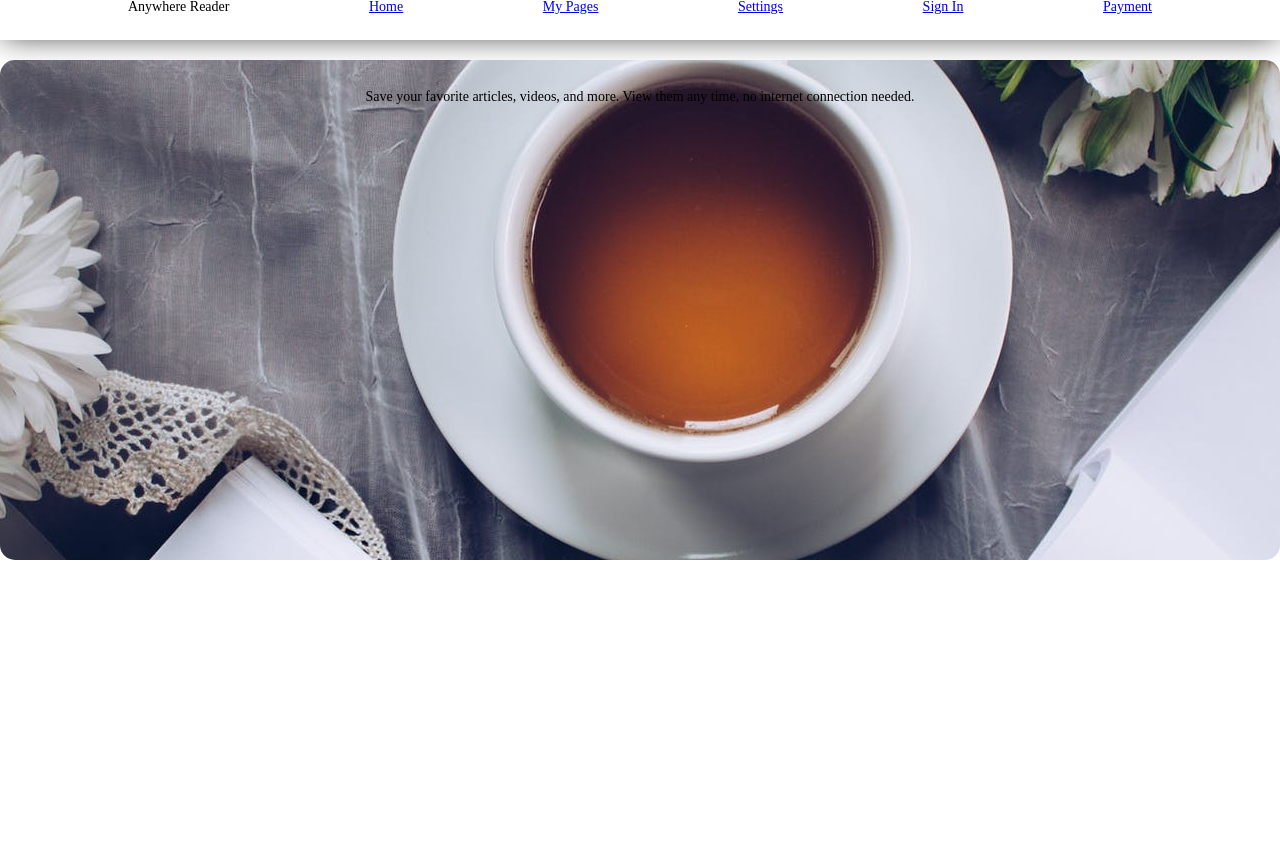
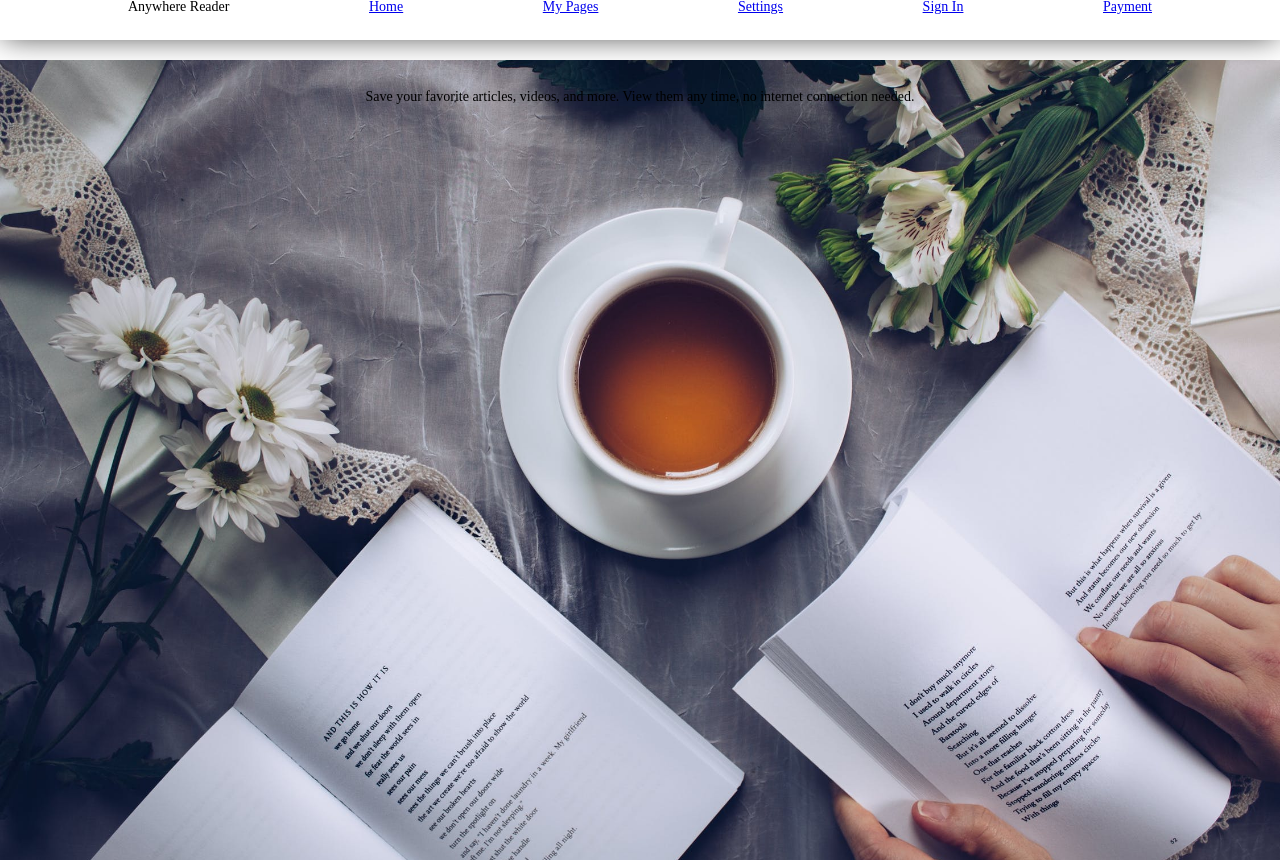
Before and after one commit to BloomTech-Labs/Labs8-OfflineReader, a React (Create React App) app in the folder frontend/: page / in a window 1280 px wide. Before the commit the page ends 800 px from the top, so only its background shows below. Built offline with nearby package versions, Linux system fonts and the light colour scheme; what react-stripe-elements would draw is missing.

Commit message:
Fixed landing page background
Co-authored-by: ckirkwood94 <38875505+ckirkwood94@users.noreply.github.com>
Co-authored-by: VeraSimon <38669832+VeraSimon@users.noreply.github.com>

```diff
--- a/frontend/src/styling/splash.js
+++ b/frontend/src/styling/splash.js
@@ -3,11 +3,15 @@ import styled from 'styled-components';
 import coffeeBg from '../assets/pexels-photo-904616.jpg';
 
 export const LandingPageDiv = styled.div`
+	background: url(${coffeeBg}) no-repeat center center fixed;
+	-webkit-background-size: cover;
+	-moz-background-size: cover;
+	-o-background-size: cover;
+	background-size: cover;
+	min-height: 100%;
+	min-width: 100%;
+	position: absolute;
 	display: flex;
 	flex-direction: column;
 	align-items: center;
-	background: url(${coffeeBg}) no-repeat center center fixed;
-	min-width: 600px;
-	min-height: 500px;
-	border-radius: 15px;
 `;
```
